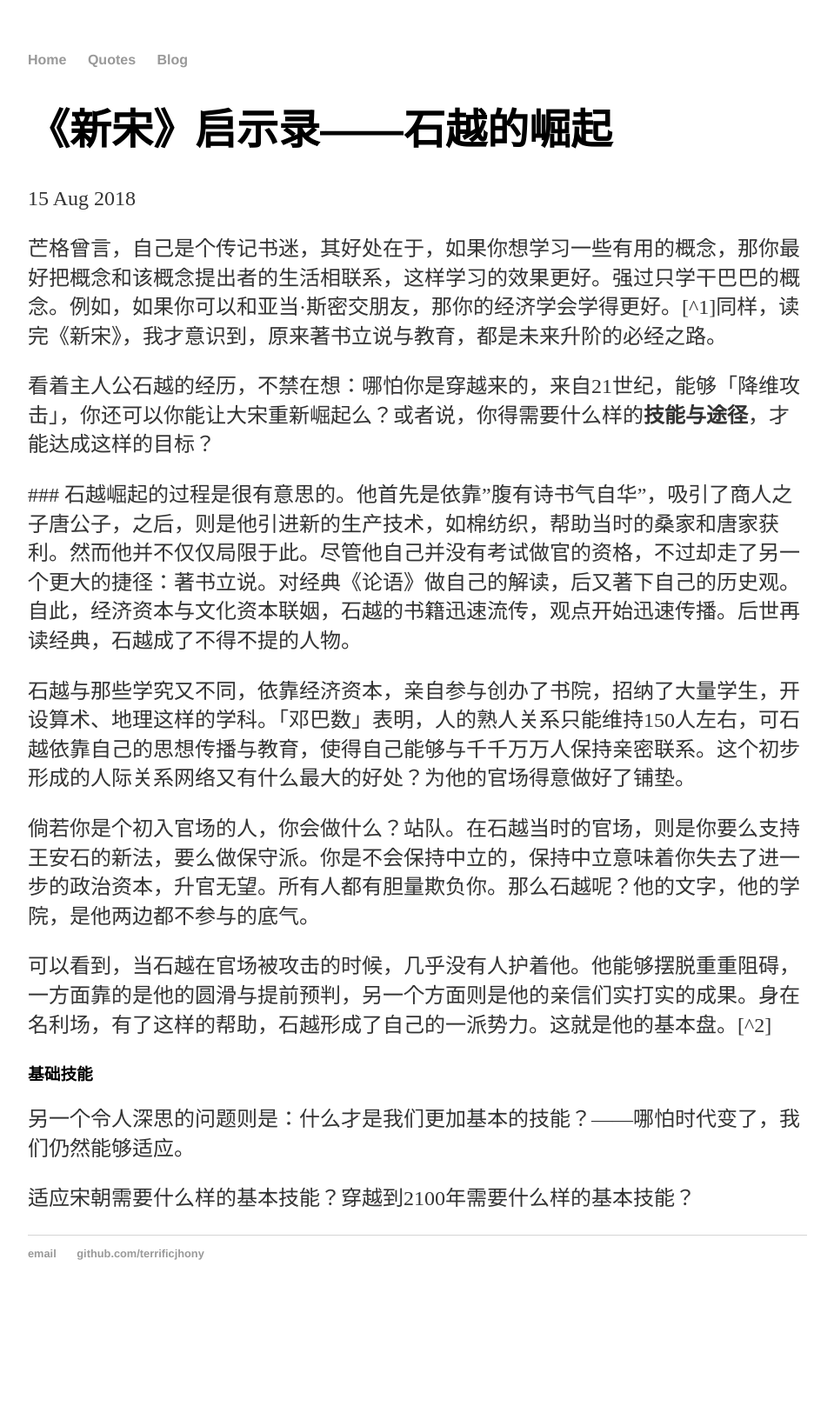
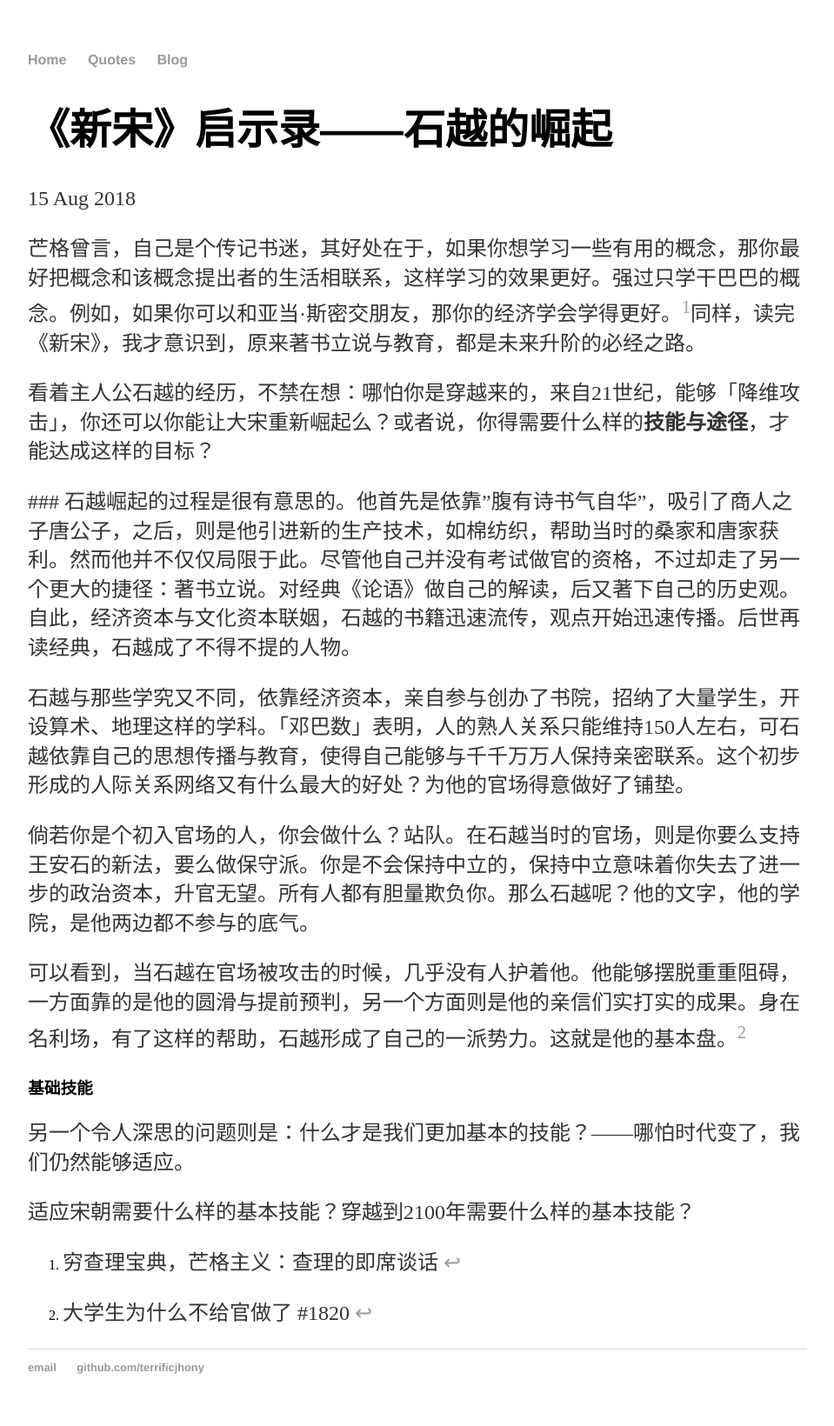
Before and after one commit to terrificjhony/terrificjhony.github.io, a Jekyll site: the page built from _posts/2018-8-15-xinsong-leap.md, in a window 1280 px wide. Shown: the whole page at 87% size, without its empty margins (160-1119 px from the left). Built offline with Jekyll 4.4.1, drawn with Linux system fonts in a browser that asks for light colours; before the commit the page ends 1509 px from its top, so only the background shows below that.

Commit message:
2018-8-15-xinsong-leap

```diff
--- a/_posts/2018-8-15-xinsong-leap.md
+++ b/_posts/2018-8-15-xinsong-leap.md
@@ -26,6 +26,6 @@ date: 2018-8-15
 适应宋朝需要什么样的基本技能？穿越到2100年需要什么样的基本技能？
 
 
-[1]: 穷查理宝典，芒格主义：查理的即席谈话
+[^1]: 穷查理宝典，芒格主义：查理的即席谈话
 
-[2]: 大学生为什么不给官做了 #1820
+[^2]: 大学生为什么不给官做了 #1820
```
